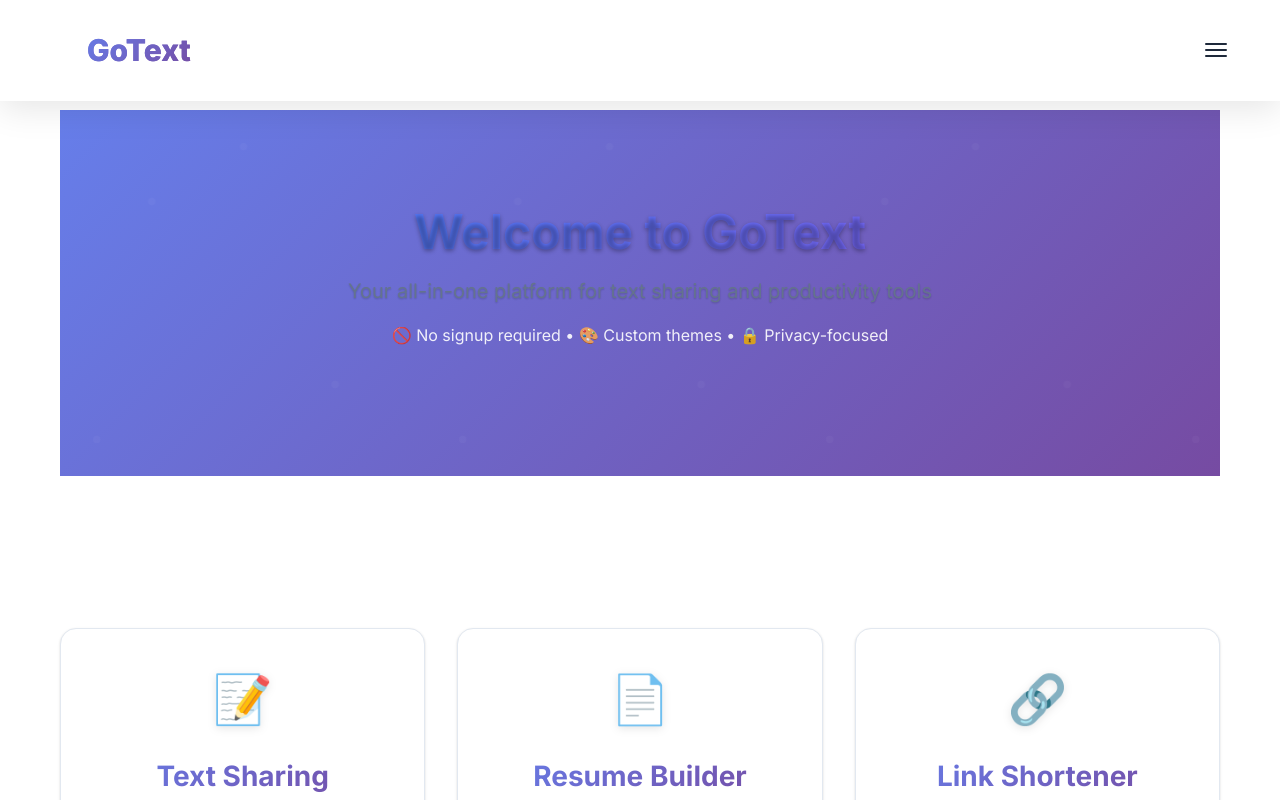
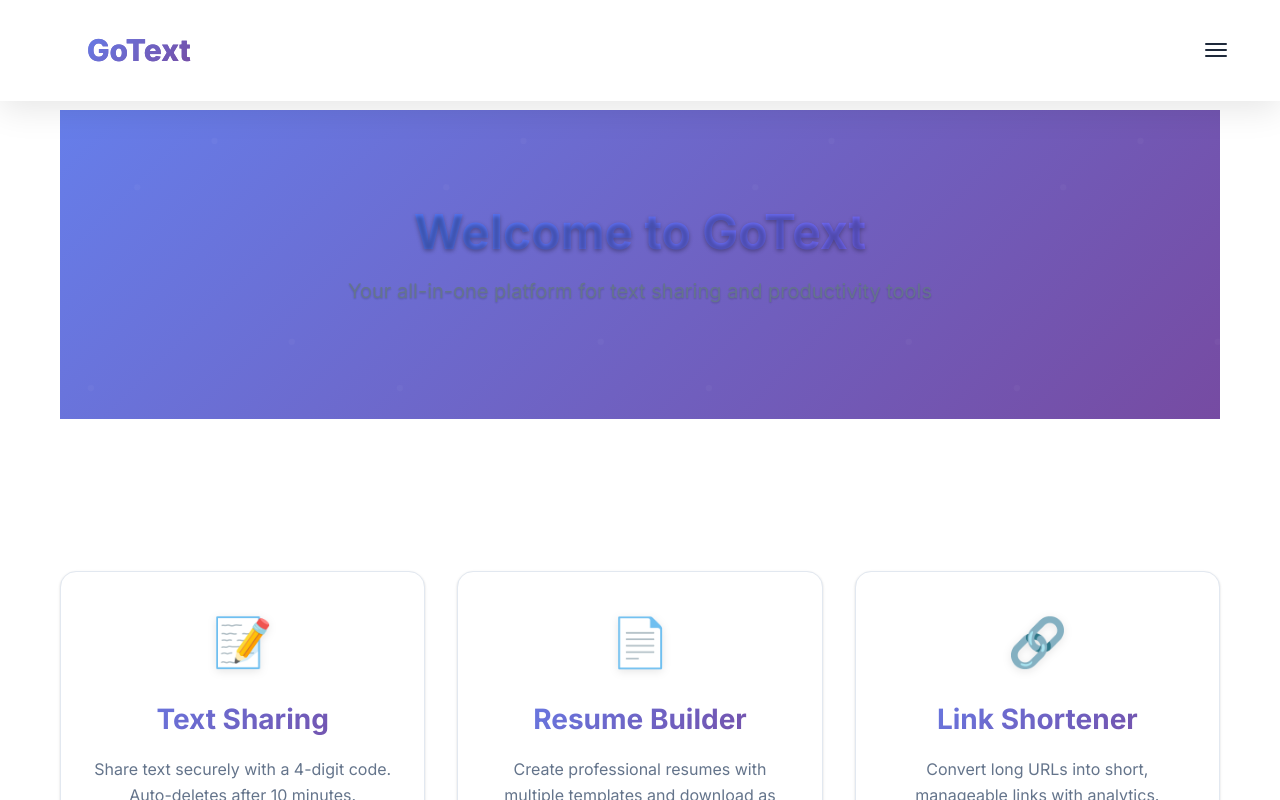
Before and after one commit to Anvithshetty17/text-share-website, a React (Create React App) app in the folder client/: page / in a window 1280 px wide. Shown: the top 800 px of the page. Built offline with nearby package versions, Linux system fonts and the light colour scheme; no server answers.

Commit message:
Update Home.js

```diff
--- a/client/src/pages/Home.js
+++ b/client/src/pages/Home.js
@@ -46,9 +46,7 @@ const Home = () => {
         <p className="hero-subtitle text-muted">
           Your all-in-one platform for text sharing and productivity tools
         </p>
-        <p className="hero-description">
-          🚫 No signup required • 🎨 Custom themes • 🔒 Privacy-focused
-        </p>
+
       </div>
      <AdBanner />
 
```
